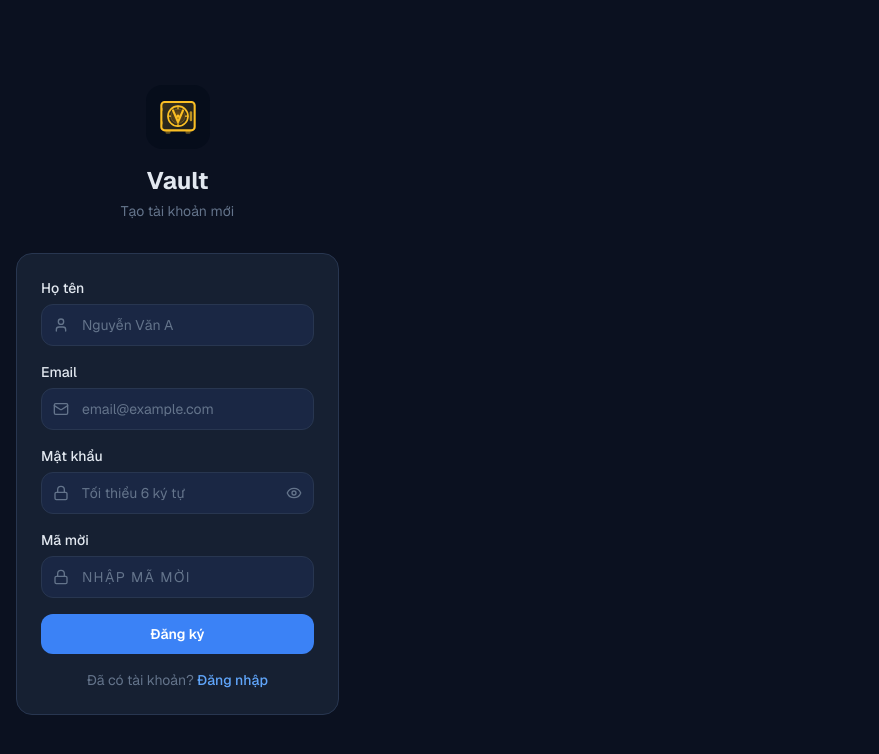
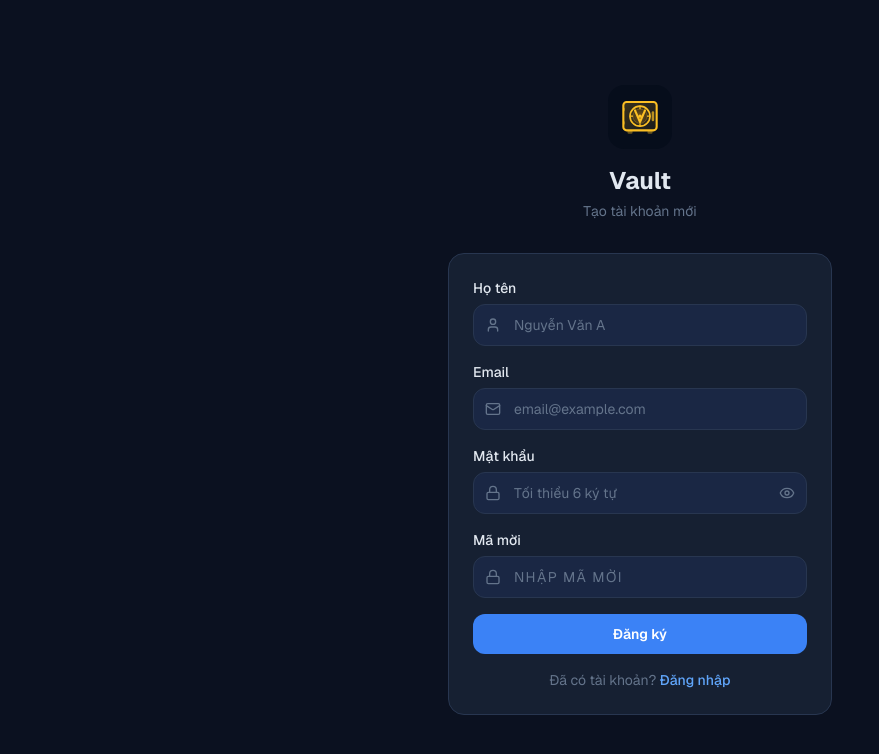
Before and after one commit to mf-jeff/quan-ly-chi-tieu, a Next.js app: page /register in a window 1280 px wide. Shown: the top 754 px of the page, without its empty margins (0-879 px from the left). Built offline with nearby package versions, Linux system fonts and the light colour scheme.

Commit message:
fix: auth layout full width to center login form

```diff
--- a/src/app/(auth)/layout.tsx
+++ b/src/app/(auth)/layout.tsx
@@ -1,3 +1,3 @@
 export default function AuthLayout({ children }: { children: React.ReactNode }) {
-  return <>{children}</>;
+  return <div className="w-full">{children}</div>;
 }
```
